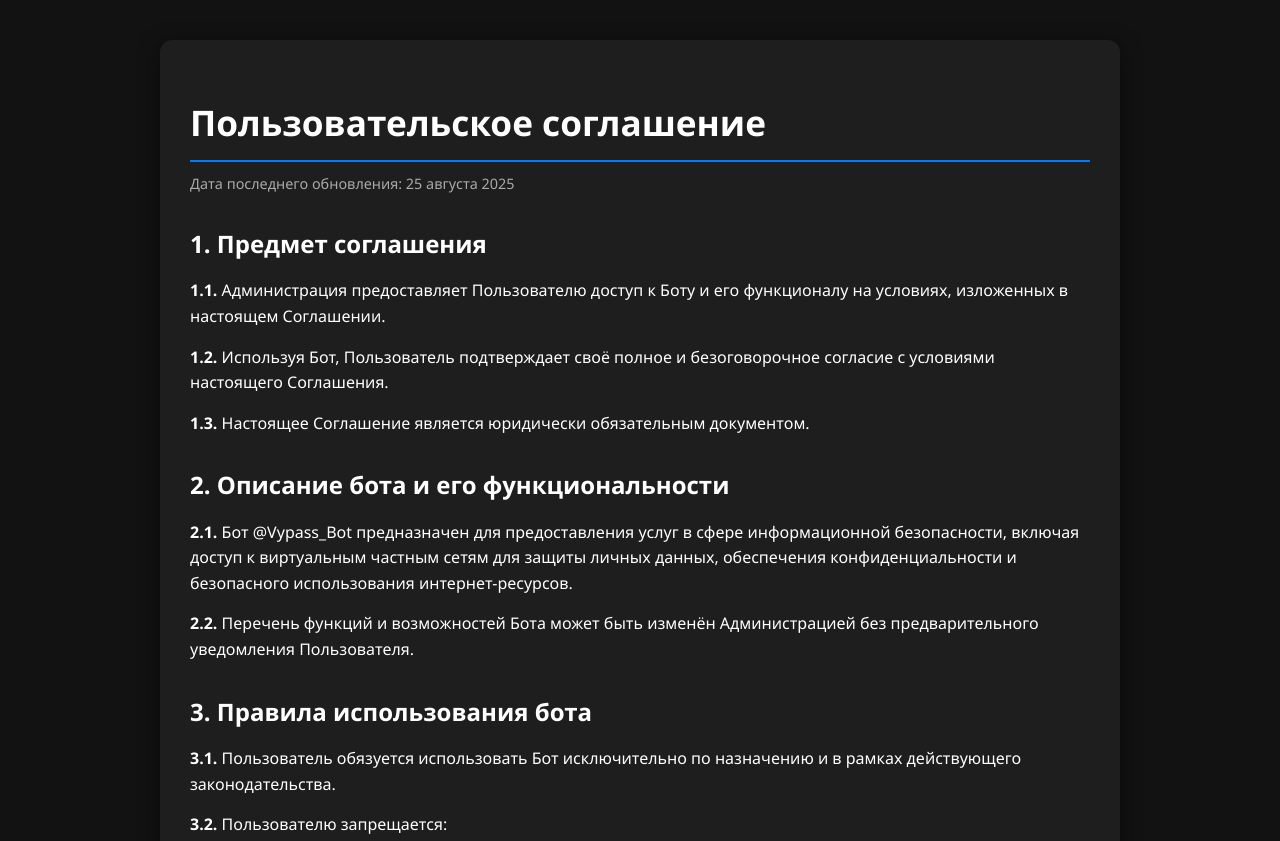
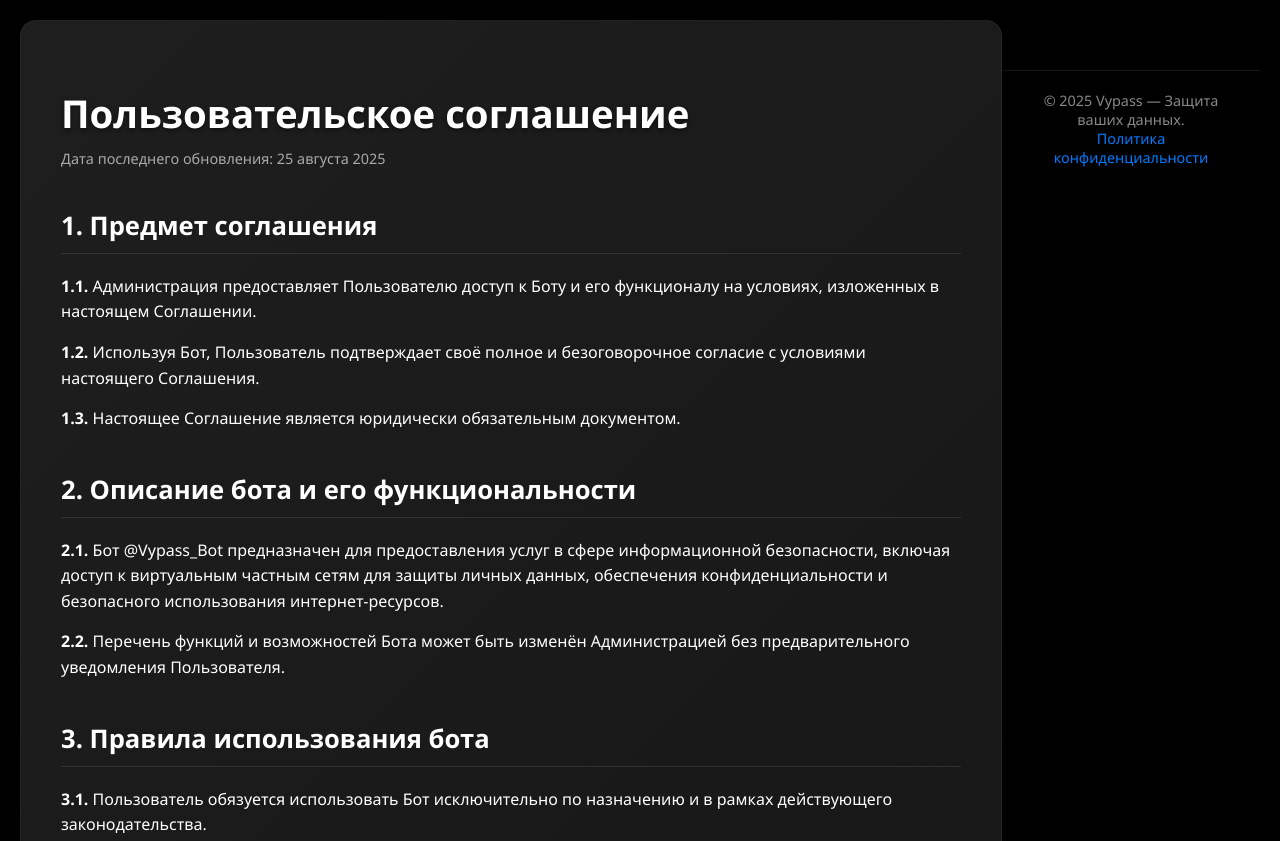
Before and after one commit to kirillpro90187-design/vypass-terms, a plain HTML site: page index.html in a window 1280 px wide. Shown: the top 841 px of the page. Drawn offline with Linux system fonts and the light colour scheme.

Commit message:
Update index.html

```diff
--- a/index.html
+++ b/index.html
@@ -5,65 +5,65 @@
     <meta name="viewport" content="width=device-width, initial-scale=1.0">
     <title>Пользовательское соглашение — Vypass</title>
     <style>
-        :root {
-            --bg-color: #121212;
-            --text-color: #ffffff;
-            --accent-color: #007bff;
-            --border-color: #333333;
-            --card-bg: #1e1e1e;
-        }
-
         body {
+            background: #000;
+            color: #fff;
             font-family: 'Segoe UI', Tahoma, Geneva, Verdana, sans-serif;
-            background-color: var(--bg-color);
-            color: var(--text-color);
-            line-height: 1.6;
             margin: 0;
-            padding: 0;
-            max-width: 100%;
-            overflow-x: hidden;
+            padding: 20px;
+            display: flex;
+            justify-content: center;
+            align-items: flex-start;
+            min-height: 100vh;
         }
 
         .container {
             max-width: 900px;
-            margin: 40px auto;
-            padding: 20px;
-            background-color: var(--card-bg);
-            border-radius: 12px;
-            box-shadow: 0 4px 20px rgba(0, 0, 0, 0.5);
-            padding: 30px;
+            background: linear-gradient(135deg, #1e1e1e 0%, #121212 100%);
+            border-radius: 16px;
+            padding: 40px;
+            box-shadow: 0 8px 40px rgba(0, 0, 0, 0.7);
+            backdrop-filter: blur(10px);
+            border: 1px solid rgba(255, 255, 255, 0.05);
+            position: relative;
+            overflow: hidden;
         }
 
         h1 {
-            font-size: 2.2em;
+            font-size: 2.4em;
             margin-bottom: 10px;
             color: #ffffff;
-            border-bottom: 2px solid var(--accent-color);
-            padding-bottom: 10px;
+            text-shadow: 0 2px 4px rgba(0, 0, 0, 0.5);
         }
 
         .date {
             font-size: 0.9em;
             color: #aaa;
             margin-bottom: 30px;
+            font-weight: 300;
         }
 
         h2 {
-            font-size: 1.5em;
-            margin-top: 30px;
-            margin-bottom: 15px;
+            font-size: 1.6em;
+            margin-top: 40px;
+            margin-bottom: 20px;
             color: #ffffff;
+            border-bottom: 1px solid rgba(255, 255, 255, 0.1);
+            padding-bottom: 10px;
+            font-weight: 600;
         }
 
         h3 {
             font-size: 1.2em;
-            margin-top: 20px;
+            margin-top: 25px;
             margin-bottom: 10px;
             color: #cccccc;
+            font-weight: 500;
         }
 
         p, ul, ol {
             margin: 15px 0;
+            line-height: 1.6;
         }
 
         ul, ol {
@@ -75,8 +75,9 @@
         }
 
         a {
-            color: var(--accent-color);
+            color: #007bff;
             text-decoration: none;
+            font-weight: 500;
         }
 
         a:hover {
@@ -85,28 +86,29 @@
 
         @media (max-width: 768px) {
             .container {
-                margin: 20px 15px;
-                padding: 20px;
+                margin: 15px;
+                padding: 25px;
+                width: 95%;
             }
             h1 {
-                font-size: 1.8em;
+                font-size: 2em;
             }
             h2 {
-                font-size: 1.3em;
+                font-size: 1.4em;
             }
         }
 
         footer {
-            margin-top: 40px;
+            margin-top: 50px;
             text-align: center;
             padding: 20px;
-            border-top: 1px solid var(--border-color);
+            border-top: 1px solid rgba(255, 255, 255, 0.1);
             font-size: 0.9em;
             color: #888;
         }
 
         .footer-link {
-            color: var(--accent-color);
+            color: #007bff;
             font-weight: bold;
         }
     </style>
@@ -168,8 +170,7 @@
     <footer>
         © 2025 Vypass — Защита ваших данных.
         <br>
-        <a href="https://ruguard.com/privacy" target="_blank">Политика конфиденциальности</a> |
-        <a href="https://ruguard.com/terms" target="_blank">Условия использования</a>
+        <a href="https://ruguard.com/privacy" target="_blank">Политика конфиденциальности</a>
     </footer>
 </body>
 </html>
```
